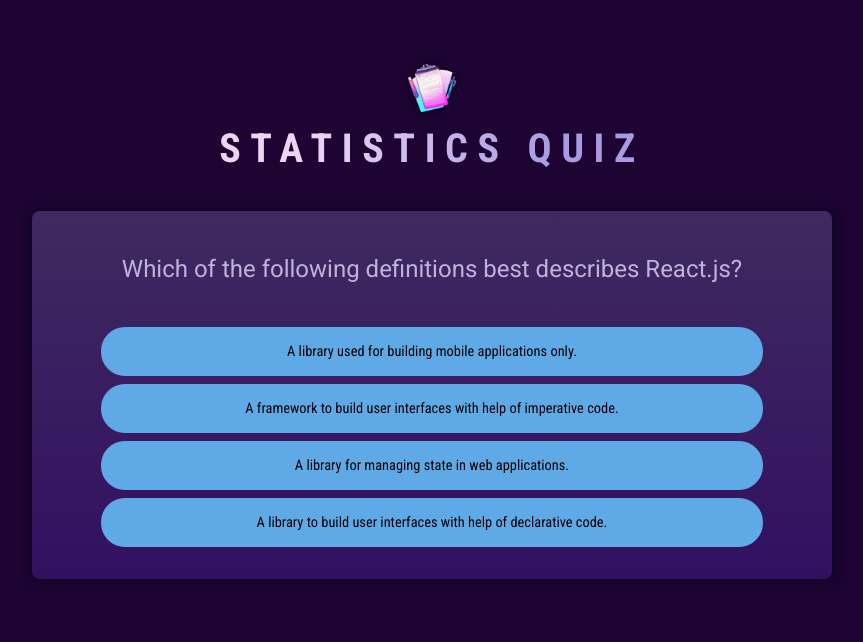
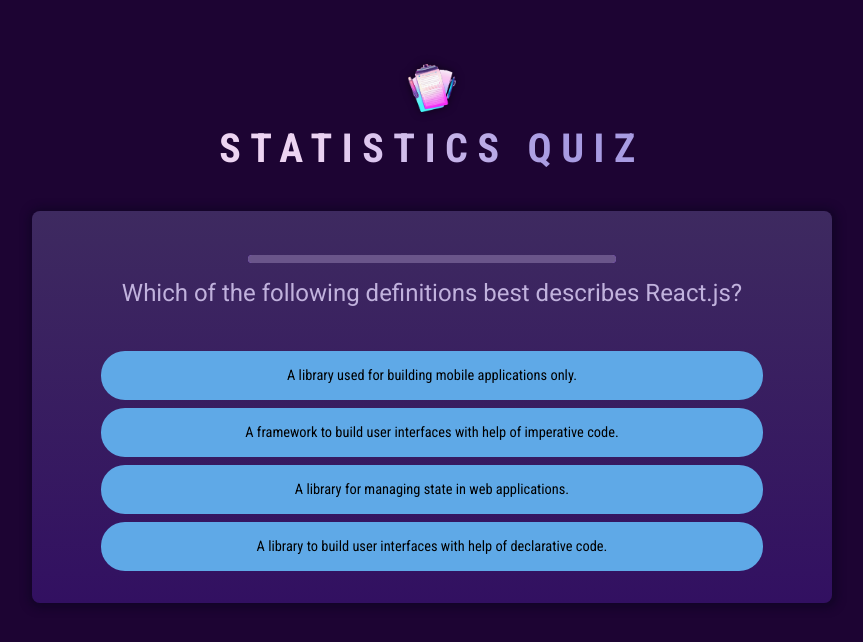
Before and after one commit to Jpkeys29/Quiz, a React (Vite) app: page / in a window 1280 px wide. Shown: the top 642 px of the page, without its empty margins (208-1071 px from the left). Built offline with nearby package versions, Linux system fonts and the light colour scheme.

Commit message:
Completing timer

```diff
--- a/src/components/QuestionTimer.jsx
+++ b/src/components/QuestionTimer.jsx
@@ -16,5 +16,5 @@
         }, 100);
     }, []);
 
-    return <progress />;
+    return <progress max={timeout} value={remainingTime}/>;
 }
--- a/src/components/Quiz.jsx
+++ b/src/components/Quiz.jsx
@@ -1,6 +1,7 @@
 import { useState } from "react";
 import QUESTIONS from '../questions.js';
 import quizCompleteImg from '../assets/quiz-complete.png';
+import QuestionTimer from "./QuestionTimer.jsx";
 
 export default function Quiz() {
     const [userAnswers, setUserAnswers] = useState([])
@@ -29,6 +30,10 @@
     return (
         <div id="quiz">
             <div id="question">
+                <QuestionTimer
+                    timeout={10000}
+                    onTimeout={() => handleSelectAnswer(null)}
+                />
                 <h2>{QUESTIONS[activeQuestionIndex].text}</h2>
                 <ul id="answers">
                     {shuffledAndswers.map((answer, index) => (
```
